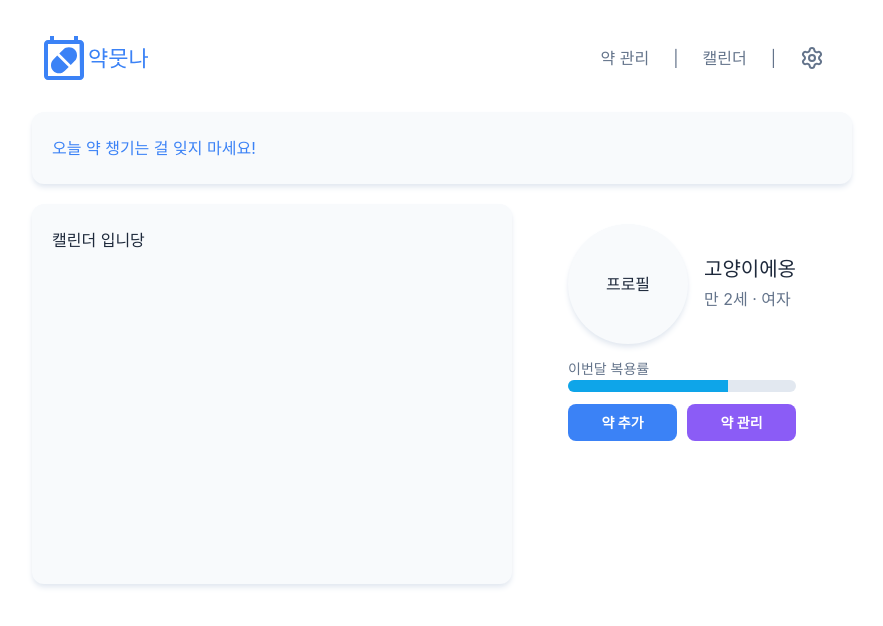
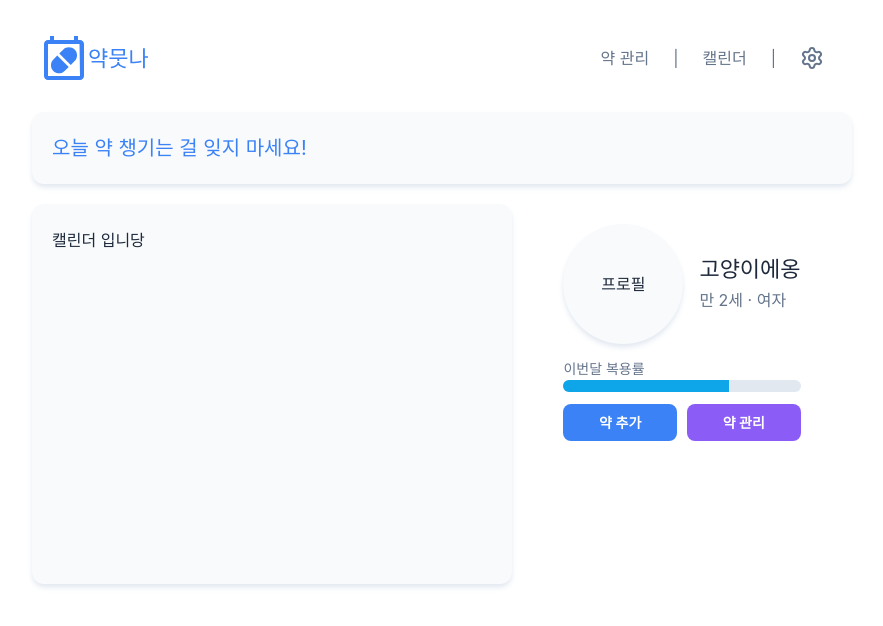
Before and after one commit to wnduddlekd/medicine, a React (Vite) app: page /test in a window 1280 px wide. Both pictures are taken after a click on the button "Home". Shown: the top 626 px of the page, without its empty margins (198-1081 px from the left). Built offline with nearby package versions, Linux system fonts and the light colour scheme; a web font is replaced by a local one.

Commit message:
feat: 변경된 폰트 스타일에 맞게 스타일 변경(#19)

```diff
--- a/src/components/Home/DailyDoseFeedback.jsx
+++ b/src/components/Home/DailyDoseFeedback.jsx
@@ -16,7 +16,7 @@ export default function DailyDoseFeedback({ medicines }) {
   }
   return (
     <div className="card-base">
-      <h4 className="font-normal text-primary">{message}</h4>
+      <h3 className="text-primary">{message}</h3>
     </div>
   );
 }
--- a/src/components/Home/UserInfo.jsx
+++ b/src/components/Home/UserInfo.jsx
@@ -8,9 +8,7 @@ export default function UserInfo() {
           프로필
         </div>
         <div className="flex flex-col justify-center y-full pl-4 gap-1.5">
-          <h3 className="font-medium whitespace-nowrap overflow-visible">
-            고양이에옹
-          </h3>
+          <h2 className="whitespace-nowrap overflow-visible">고양이에옹</h2>
           <p className="text-neutral">만 2세 · 여자</p>
         </div>
       </div>
```
